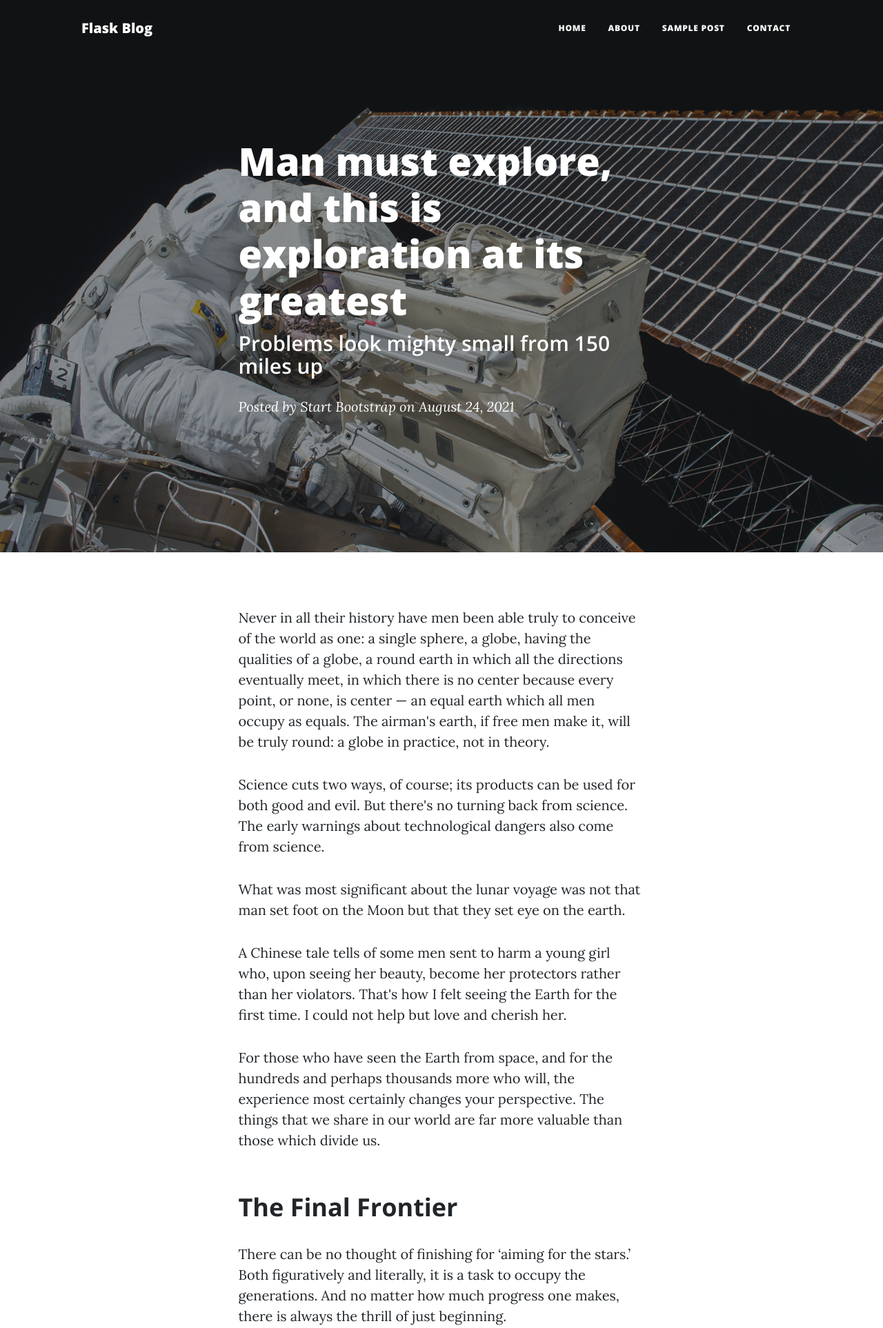
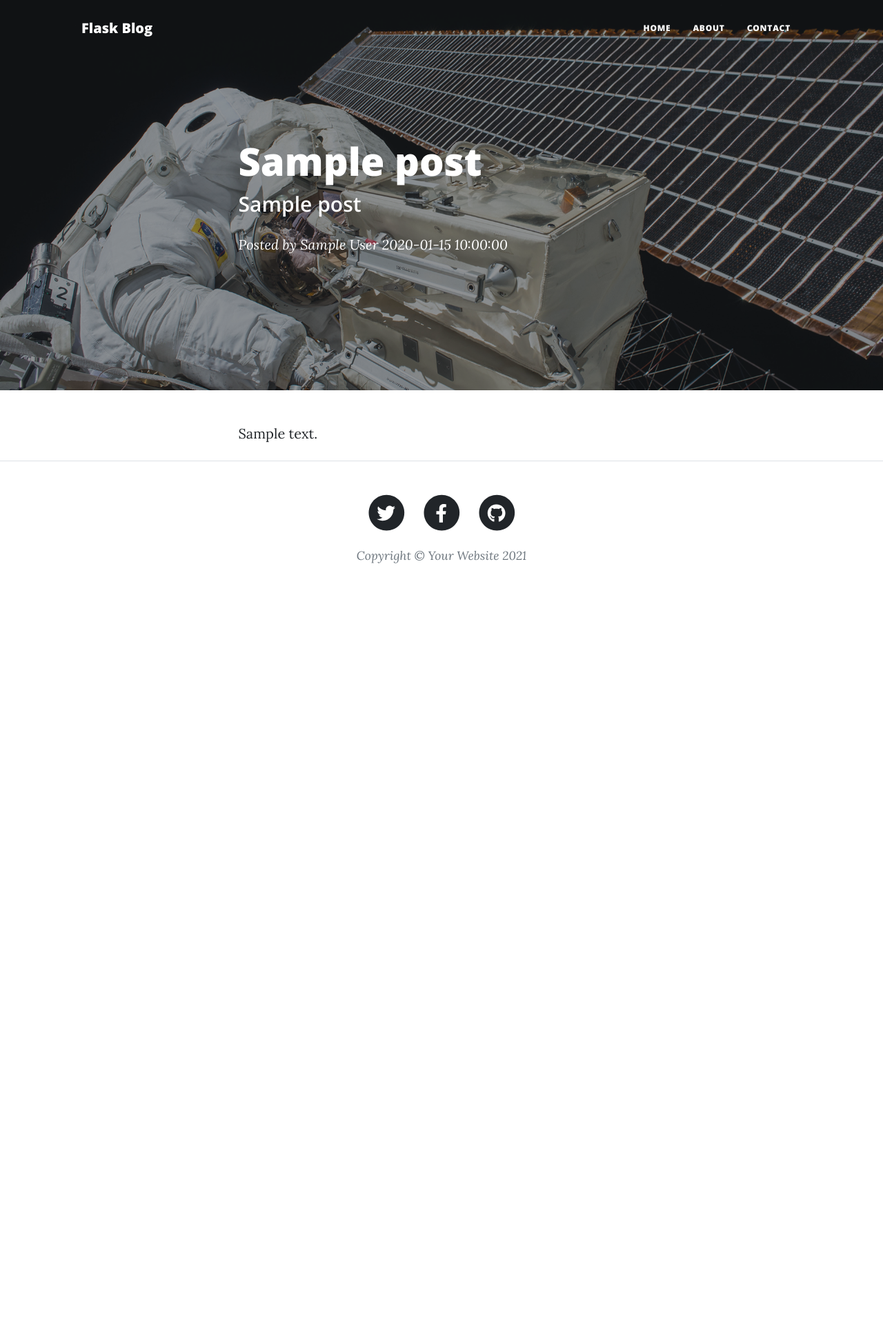
Before and after one commit to mrabets/flask-blog, a Flask app: page /post/1 in a window 1280 px wide. Shown: the top 1926 px of the page at 69% size. After the commit the page ends 817 px from the top, so only its background shows below. Run offline with Flask 2, Linux system fonts and the light colour scheme; tables that the repository leaves empty hold one stand-in row (values such as "Sample post").

Commit message:
Render template for each post

```diff
--- a/blog_post/blueprint.py
+++ b/blog_post/blueprint.py
@@ -24,4 +24,6 @@ def add():
 
 @blog_post.route('/<int:post_id>')
 def post(post_id):
-    return render_template('post.html')
+    post = Post.query.filter_by(id=post_id).one()
+
+    return render_template('post.html', post=post)
--- a/templates/base.html
+++ b/templates/base.html
@@ -28,7 +28,6 @@
                     <ul class="navbar-nav ms-auto py-4 py-lg-0">
                         <li class="nav-item"><a class="nav-link px-lg-3 py-3 py-lg-4" href="{{ url_for('simple_page.index') }}">Home</a></li>
                         <li class="nav-item"><a class="nav-link px-lg-3 py-3 py-lg-4" href="{{ url_for('simple_page.about') }}">About</a></li>
-                        <li class="nav-item"><a class="nav-link px-lg-3 py-3 py-lg-4" href="{{ url_for('simple_page.post') }}">Sample Post</a></li>
                         <li class="nav-item"><a class="nav-link px-lg-3 py-3 py-lg-4" href="{{ url_for('simple_page.contact') }}">Contact</a></li>
                     </ul>
                 </div>
--- a/templates/post.html
+++ b/templates/post.html
@@ -10,12 +10,12 @@
         <div class="row gx-4 gx-lg-5 justify-content-center">
             <div class="col-md-10 col-lg-8 col-xl-7">
                 <div class="post-heading">
-                    <h1>Man must explore, and this is exploration at its greatest</h1>
-                    <h2 class="subheading">Problems look mighty small from 150 miles up</h2>
+                    <h1>{{ post.title }}</h1>
+                    <h2 class="subheading">{{ post.subtitle }}</h2>
                     <span class="meta">
                         Posted by
-                        <a href="#!">Start Bootstrap</a>
-                        on August 24, 2021
+                        <a href="#!">{{ post.author }}</a>
+                        {{ post.date_posted }}
                     </span>
                 </div>
             </div>
@@ -31,28 +31,7 @@
     <div class="container px-4 px-lg-5">
         <div class="row gx-4 gx-lg-5 justify-content-center">
             <div class="col-md-10 col-lg-8 col-xl-7">
-                <p>Never in all their history have men been able truly to conceive of the world as one: a single sphere, a globe, having the qualities of a globe, a round earth in which all the directions eventually meet, in which there is no center because every point, or none, is center — an equal earth which all men occupy as equals. The airman's earth, if free men make it, will be truly round: a globe in practice, not in theory.</p>
-                <p>Science cuts two ways, of course; its products can be used for both good and evil. But there's no turning back from science. The early warnings about technological dangers also come from science.</p>
-                <p>What was most significant about the lunar voyage was not that man set foot on the Moon but that they set eye on the earth.</p>
-                <p>A Chinese tale tells of some men sent to harm a young girl who, upon seeing her beauty, become her protectors rather than her violators. That's how I felt seeing the Earth for the first time. I could not help but love and cherish her.</p>
-                <p>For those who have seen the Earth from space, and for the hundreds and perhaps thousands more who will, the experience most certainly changes your perspective. The things that we share in our world are far more valuable than those which divide us.</p>
-                <h2 class="section-heading">The Final Frontier</h2>
-                <p>There can be no thought of finishing for ‘aiming for the stars.’ Both figuratively and literally, it is a task to occupy the generations. And no matter how much progress one makes, there is always the thrill of just beginning.</p>
-                <p>There can be no thought of finishing for ‘aiming for the stars.’ Both figuratively and literally, it is a task to occupy the generations. And no matter how much progress one makes, there is always the thrill of just beginning.</p>
-                <blockquote class="blockquote">The dreams of yesterday are the hopes of today and the reality of tomorrow. Science has not yet mastered prophecy. We predict too much for the next year and yet far too little for the next ten.</blockquote>
-                <p>Spaceflights cannot be stopped. This is not the work of any one man or even a group of men. It is a historical process which mankind is carrying out in accordance with the natural laws of human development.</p>
-                <h2 class="section-heading">Reaching for the Stars</h2>
-                <p>As we got further and further away, it [the Earth] diminished in size. Finally it shrank to the size of a marble, the most beautiful you can imagine. That beautiful, warm, living object looked so fragile, so delicate, that if you touched it with a finger it would crumble and fall apart. Seeing this has to change a man.</p>
-                <a href="#!"><img class="img-fluid" src="assets/img/post-sample-image.jpg" alt="..." /></a>
-                <span class="caption text-muted">To go places and do things that have never been done before – that’s what living is all about.</span>
-                <p>Space, the final frontier. These are the voyages of the Starship Enterprise. Its five-year mission: to explore strange new worlds, to seek out new life and new civilizations, to boldly go where no man has gone before.</p>
-                <p>As I stand out here in the wonders of the unknown at Hadley, I sort of realize there’s a fundamental truth to our nature, Man must explore, and this is exploration at its greatest.</p>
-                <p>
-                    Placeholder text by
-                    <a href="http://spaceipsum.com/">Space Ipsum</a>
-                    &middot; Images by
-                    <a href="https://www.flickr.com/photos/nasacommons/">NASA on The Commons</a>
-                </p>
+                {{ post.content }}
             </div>
         </div>
     </div>
```
